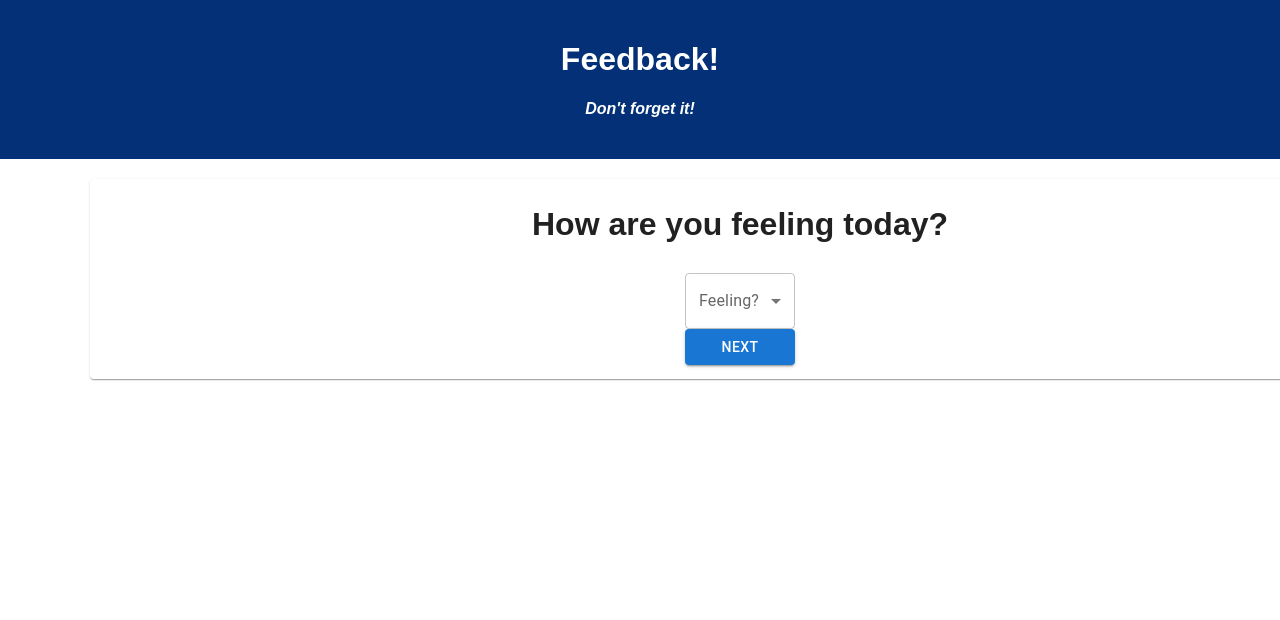
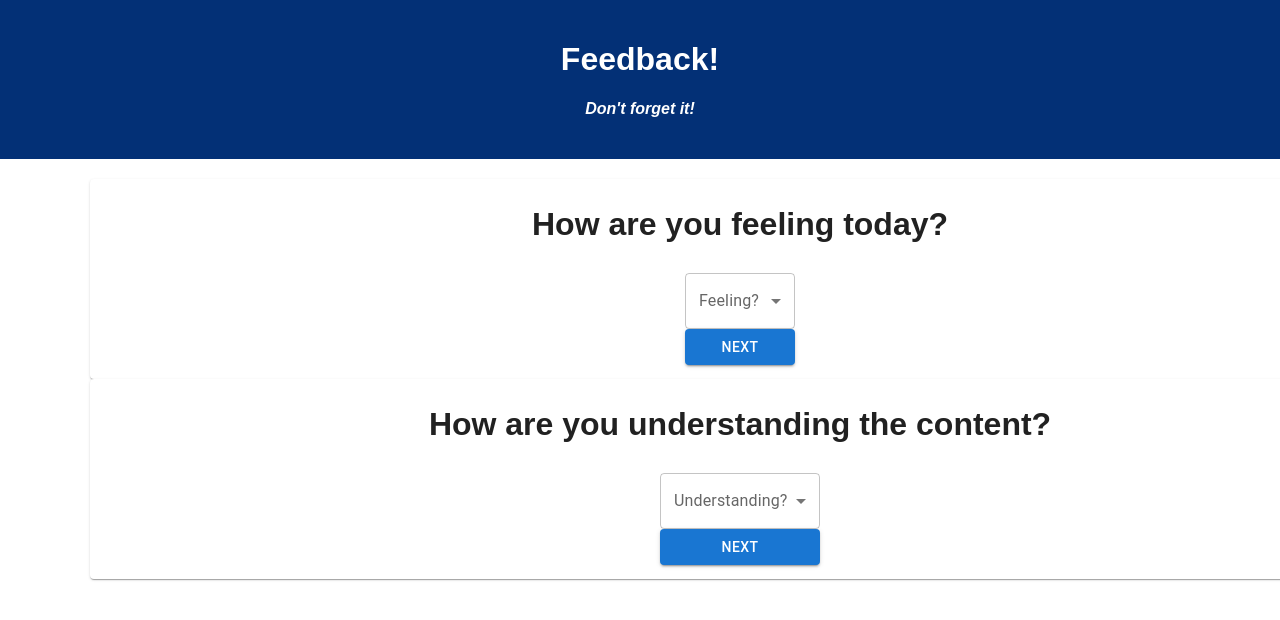
Before and after one commit to AangBel/Redux-Feedback-loop, a React (Create React App) app: page /#/ in a window 1280 px wide. Shown: the top 620 px of the page. Built offline with nearby package versions, Linux system fonts and the light colour scheme.

Commit message:
finished understanding visuals

```diff
--- a/src/components/App/App.css
+++ b/src/components/App/App.css
@@ -28,3 +28,10 @@ h4 {
   margin-left:90px ;
   margin-right: 60px;
 }
+
+.understandingPaper{
+  align-content: center;
+  align-items: center;
+  margin-left:90px ;
+  margin-right: 60px;
+}
--- a/src/components/App/App.jsx
+++ b/src/components/App/App.jsx
@@ -1,6 +1,7 @@
 import React from 'react';
 import axios from 'axios';
 import Feeling from '../Feeling/Feeling';
+import Understanding from '../Understanding/Understanding';
 import './App.css';
 
 function App() {
@@ -12,6 +13,7 @@ function App() {
         <h4>Don't forget it!</h4>
       </header>
         <Feeling />
+        <Understanding />
     </div>
   );
 }
--- a/src/components/Feeling/Feeling.jsx
+++ b/src/components/Feeling/Feeling.jsx
@@ -21,7 +21,7 @@ export default function Feeling() {
     console.log("in the feels");
     const [feeling, setFeeling] = React.useState("");
 
-    const handleChange = (event) => {
+    const handleFeelingsChange = (event) => {
     const selectedValue = event.target.value;
     setFeeling(selectedValue);
     };
@@ -37,7 +37,7 @@ export default function Feeling() {
             labelId="feeling-label"
             id="feeling-select"
             value={feeling}
-            onChange={handleChange}
+            onChange={handleFeelingsChange}
             >
             <MenuItem value={1}>1</MenuItem>
             <MenuItem value={2}>2</MenuItem>
--- /dev/null
+++ b/src/components/Understanding/Understanding.jsx
@@ -0,0 +1,51 @@
+import * as React from "react";
+import {
+    Box,
+    InputLabel,
+    MenuItem,
+    FormControl,
+    Select,
+    Stack,
+    Button,
+    Paper,
+} from "@mui/material";
+
+import { useState } from "react";
+
+export default function Understanding() {
+    console.log("je razumijes?");
+    const [understanding, setUnderstanding] = React.useState("");
+
+    const handleUnderstandingChange = (event) => {
+    const selectedValue = event.target.value;
+    setUnderstanding(selectedValue);
+    };
+
+    return (
+    <>
+
+        <Paper className="understandingPaper" sx={{ height: 200 ,width:1300, elevation:5}}>
+        <h1>How are you understanding the content?</h1>
+        <FormControl sx={{ m: 1, minWidth: 160 }}>
+            <InputLabel id="understanding-label">Understanding?</InputLabel>
+            <Select
+            labelId="understanding-label"
+            id="understanding-select"
+            value={understanding}
+            onChange={handleUnderstandingChange}
+            >
+            <MenuItem value={1}>1</MenuItem>
+            <MenuItem value={2}>2</MenuItem>
+            <MenuItem value={3}>3</MenuItem>
+            <MenuItem value={4}>4</MenuItem>
+            <MenuItem value={5}>5</MenuItem>
+            <MenuItem value={6}>6</MenuItem>
+            </Select>
+            <Stack spacing={2} direction="row">
+            </Stack>
+            <Button variant="contained">Next</Button>
+        </FormControl>
+        </Paper>
+    </>
+    );
+}
```
